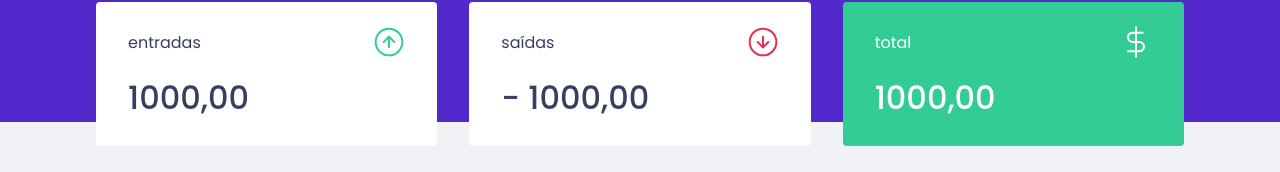
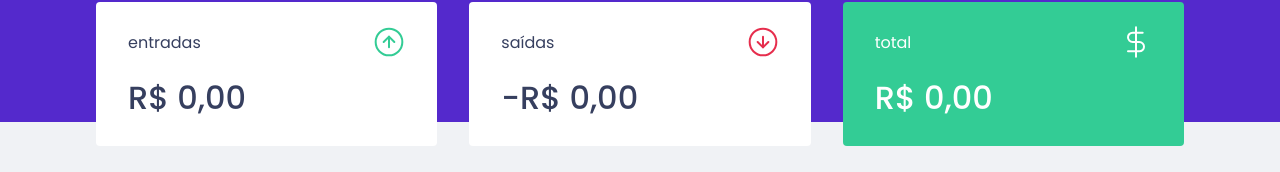
Before and after one commit to carlos-dev/dtmoney, a React (Create React App) app: page / in a window 1280 px wide. Shown: the part 150-322 px from the top of the page. Built offline with nearby package versions, Linux system fonts and the light colour scheme; no server answers; what miragejs would draw is missing.

Commit message:
calculando resumo

```diff
--- a/src/components/Summary/index.tsx
+++ b/src/components/Summary/index.tsx
@@ -11,6 +11,22 @@
 export function Summary() {
   const {transactions} = useTransactions();
 
+  const summary = transactions.reduce((accumulator, transaction) => {
+    if (transaction.type === 'deposit') {
+      accumulator.deposits += transaction.amount;
+      accumulator.total += transaction.amount;
+    } else {
+      accumulator.withdraws += transaction.amount;
+      accumulator.total -= transaction.amount;
+    }
+
+    return accumulator;
+  }, {
+    deposits: 0,
+    withdraws: 0,
+    total: 0,
+  })
+
   return (
     <S.Container>
       <div>
@@ -19,7 +35,12 @@
           <img src={incomeImg} alt="Entradas" />
         </header>
 
-        <strong>1000,00</strong>
+        <strong>
+          {new Intl.NumberFormat('pt-BR', {
+            style: 'currency',
+            currency: 'BRL'
+          }).format(summary.deposits)}
+        </strong>
       </div>
 
       <div>
@@ -28,7 +49,12 @@
           <img src={outcomeImg} alt="Saídas" />
         </header>
 
-        <strong>- 1000,00</strong>
+        <strong>
+          -{new Intl.NumberFormat('pt-BR', {
+            style: 'currency',
+            currency: 'BRL'
+          }).format(summary.withdraws)}
+        </strong>
       </div>
 
       <div className="highlight-background">
@@ -37,7 +63,12 @@
           <img src={totalImg} alt="Saídas" />
         </header>
 
-        <strong>1000,00</strong>
+        <strong>
+          {new Intl.NumberFormat('pt-BR', {
+            style: 'currency',
+            currency: 'BRL'
+          }).format(summary.total)}
+        </strong>
       </div>
     </S.Container>
   )
```
